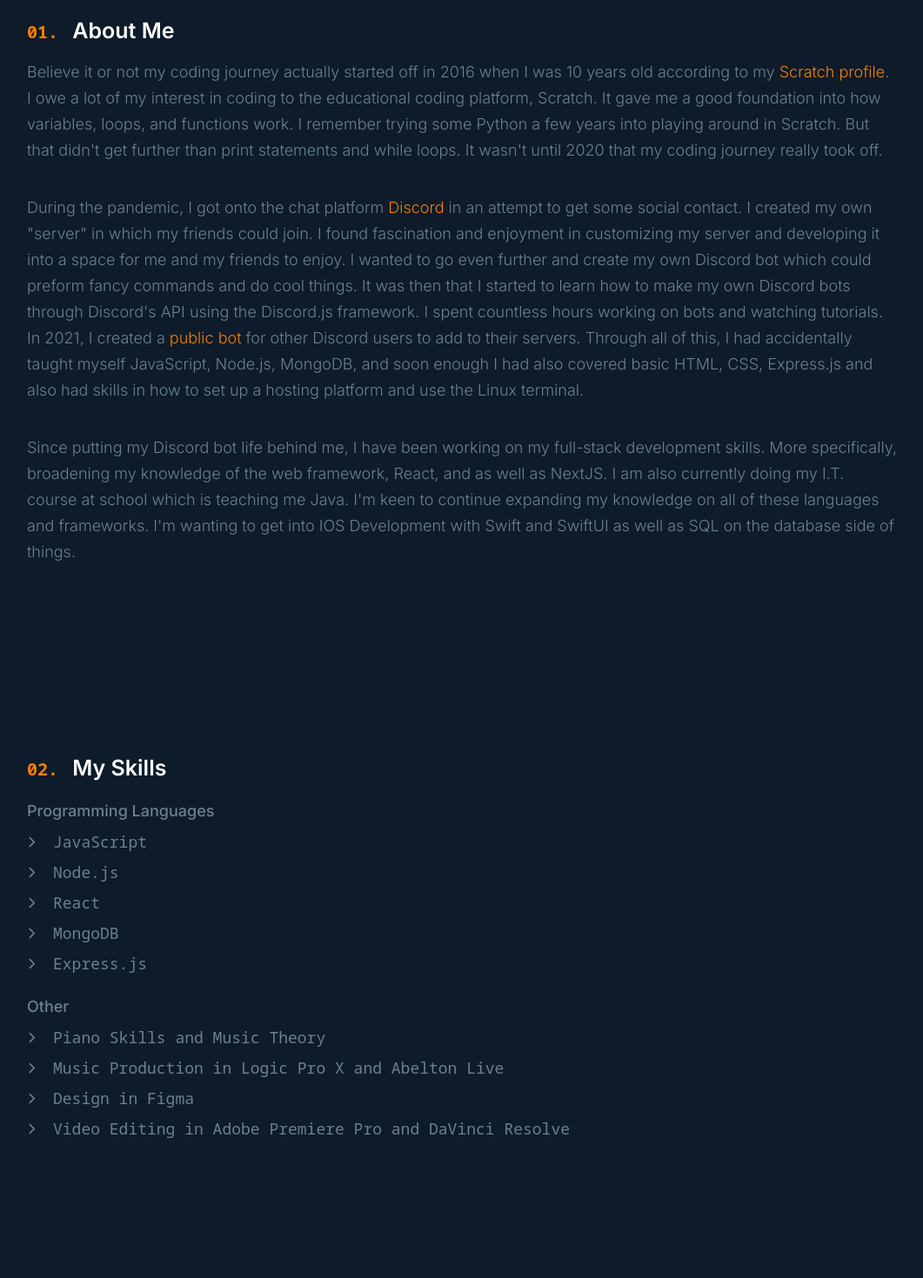
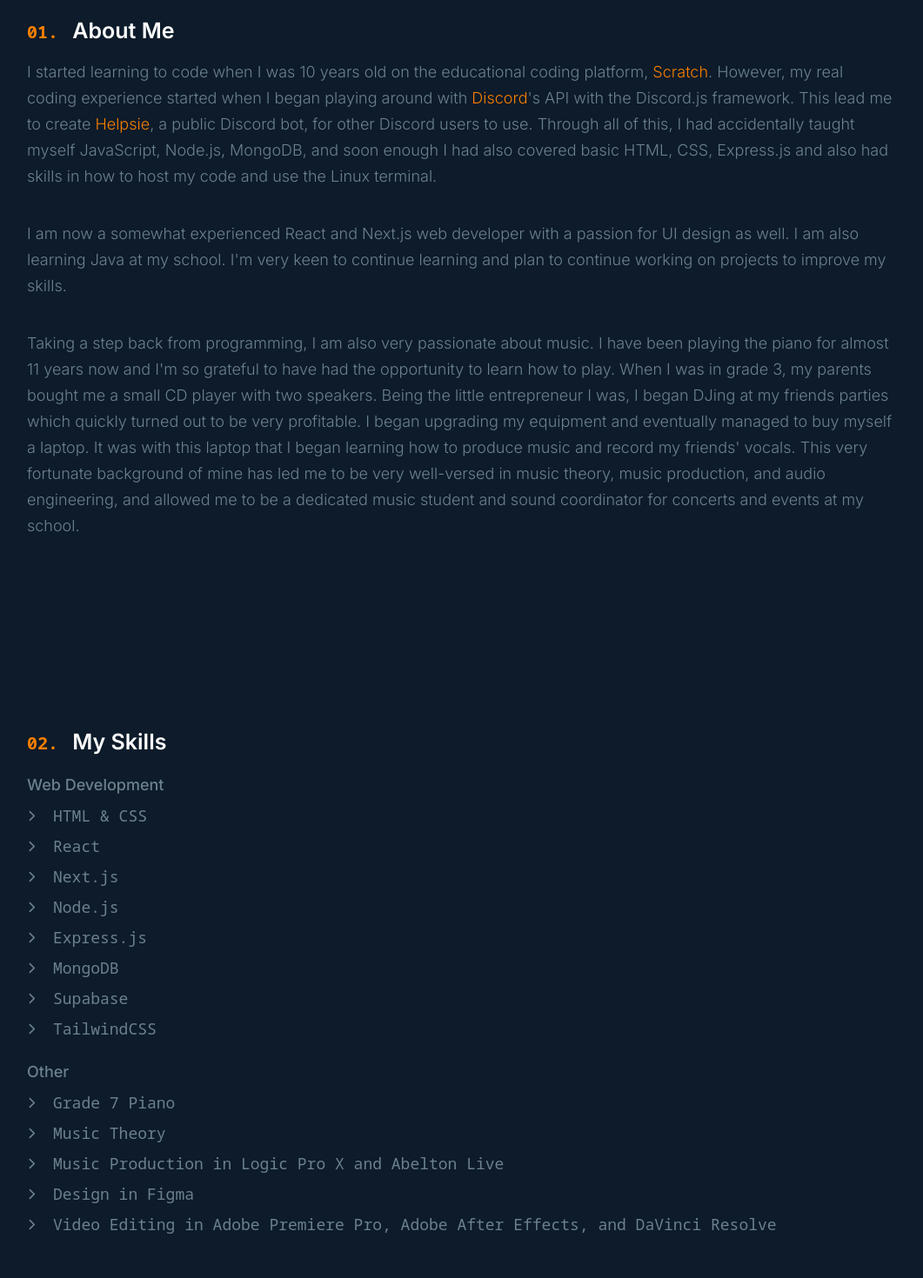
Before and after one commit to jadenstockk/portfolio-website, a React (Create React App) app: page / in a window 1280 px wide. Shown: the part 800-2270 px from the top of the page at 87% size, without its empty margins (109-1170 px from the left). Built offline with nearby package versions, Linux system fonts and the light colour scheme.

Commit message:
Content changes

```diff
--- a/src/assets/projects.json
+++ b/src/assets/projects.json
@@ -1,4 +1,14 @@
 [
+	{
+		"name": "Angel Paws Website",
+		"description": "A website I built for the non-profit organisation Angel Paws Therapy Dogs.",
+		"github": null,
+		"link": "https://angelpaws.org.za",
+		"year": "2023",
+		"date": "2023-04-23",
+		"starred": true,
+		"tags": ["TypeScript", "Next.js", "TailwindCSS", "Supabase"]
+	},
 	{
 		"name": "Gift Redeem Website",
 		"description": "A little web app I made to give more creative gifts to my family for Christmas.",
@@ -7,7 +17,7 @@
 		"year": "2022",
 		"date": "2022-12-25",
 		"starred": true,
-		"tags": ["Node.js", "TypeScript", "Next.js", "TailwindCSS"]
+		"tags": ["TypeScript", "Next.js", "TailwindCSS"]
 	},
 	{
 		"name": "New Year Bot",
@@ -26,7 +36,7 @@
 		"link": "https://jadenstock.com",
 		"year": "2022",
 		"date": "2022-09-01",
-		"starred": true,
+		"starred": false,
 		"tags": ["React", "Node.js", "JavaScript"]
 	},
 	{
@@ -37,7 +47,7 @@
 		"year": "2022",
 		"date": "2022-09-10",
 		"starred": false,
-		"tags": ["React", "Node.js", "JavaScript", "Express"]
+		"tags": ["JavaScript", "React", "Node.js", "Express"]
 	},
 	{
 		"name": "Helpsie",
@@ -47,6 +57,6 @@
 		"year": "2021",
 		"date": "2021-12-10",
 		"starred": false,
-		"tags": ["Node.js", "Discord.js", "JavaScript", "Express"]
+		"tags": ["JavaScript", "Node.js", "Discord.js", "Express.js"]
 	}
 ]
--- a/src/routes/Archive/Archive.jsx
+++ b/src/routes/Archive/Archive.jsx
@@ -1,9 +1,9 @@
-import React from "react";
-import "./Archive.css";
-import projectList from "../../assets/projects.json";
-import starIcon from "../../assets/star.svg";
-import linkIcon from "../../assets/external-link.svg";
-import githubIcon from "../../assets/github.svg";
+import React from "react"
+import "./Archive.css"
+import projectList from "../../assets/projects.json"
+import starIcon from "../../assets/star.svg"
+import linkIcon from "../../assets/external-link.svg"
+import githubIcon from "../../assets/github.svg"
 
 const Archive = () => {
 	return (
@@ -42,9 +42,9 @@
 											if (tag) {
 												return (
 													<div className="mobile-hide project-tag">{tag}</div>
-                        );
+												)
 											} else {
-                        return null;
+												return null
 											}
 										})}
 									</td>
@@ -54,6 +54,7 @@
 												href={project.github}
 												target="_blank"
 												rel="noreferrer noopener"
+												style={{ marginRight: "10px" }}
 											>
 												<img width="18px" src={githubIcon} alt="" />
 											</a>
@@ -69,13 +70,13 @@
 										) : null}
 									</td>
 								</tr>
-              );
+							)
 						})}
 					</table>
 				</div>
 			</section>
 		</div>
-  );
-};
+	)
+}
 
-export default Archive;
+export default Archive
--- a/src/routes/Index/About/About.jsx
+++ b/src/routes/Index/About/About.jsx
@@ -12,49 +12,45 @@
 					<span className="section-number">01.</span> About Me
 				</h2>
 				<p className="description-1">
-					Believe it or not my coding journey actually started off in 2016 when
-					I was 10 years old according to my{" "}
+					I started learning to code when I was 10 years old on the educational
+					coding platform,{" "}
 					<a href={scratchLink} target="_blank" rel="noopener noreferrer">
-						Scratch profile
+						Scratch
 					</a>
-					. I owe a lot of my interest in coding to the educational coding
-					platform, Scratch. It gave me a good foundation into how variables,
-					loops, and functions work. I remember trying some Python a few years
-					into playing around in Scratch. But that didn't get further than print
-					statements and while loops. It wasn't until 2020 that my coding
-					journey really took off.
+					. However, my real coding experience started when I began playing
+					around with{" "}
+					<a href={discordLink} target="_blank" rel="noopener noreferrer">
+						Discord
+					</a>
+					's API with the Discord.js framework. This lead me to create{" "}
+					<a href={helpsieLink} target="_blank" rel="noopener noreferrer">
+						Helpsie
+					</a>
+					, a public Discord bot, for other Discord users to use. Through all of
+					this, I had accidentally taught myself JavaScript, Node.js, MongoDB,
+					and soon enough I had also covered basic HTML, CSS, Express.js and
+					also had skills in how to host my code and use the Linux terminal.
 				</p>
 				<p className="description-1">
-					During the pandemic, I got onto the chat platform{" "}
-					<a href={discordLink} target="_blank" rel="noopener noreferrer">
-						Discord
-					</a>{" "}
-					in an attempt to get some social contact. I created my own "server" in
-					which my friends could join. I found fascination and enjoyment in
-					customizing my server and developing it into a space for me and my
-					friends to enjoy. I wanted to go even further and create my own
-					Discord bot which could preform fancy commands and do cool things. It
-					was then that I started to learn how to make my own Discord bots
-					through Discord's API using the Discord.js framework. I spent
-					countless hours working on bots and watching tutorials. In 2021, I
-					created a{" "}
-					<a href={helpsieLink} target="_blank" rel="noopener noreferrer">
-						public bot
-					</a>{" "}
-					for other Discord users to add to their servers. Through all of this,
-					I had accidentally taught myself JavaScript, Node.js, MongoDB, and
-					soon enough I had also covered basic HTML, CSS, Express.js and also
-					had skills in how to set up a hosting platform and use the Linux
-					terminal.
+					I am now a somewhat experienced React and Next.js web developer with a
+					passion for UI design as well. I am also learning Java at my school.
+					I'm very keen to continue learning and plan to continue working on
+					projects to improve my skills.
 				</p>
 				<p className="description-1">
-					Since putting my Discord bot life behind me, I have been working on my
-					full-stack development skills. More specifically, broadening my
-					knowledge of the web framework, React, and as well as NextJS. I am
-					also currently doing my I.T. course at school which is teaching me
-					Java. I'm keen to continue expanding my knowledge on all of these
-					languages and frameworks. I'm wanting to get into IOS Development with
-					Swift and SwiftUI as well as SQL on the database side of things.
+					Taking a step back from programming, I am also very passionate about
+					music. I have been playing the piano for almost 11 years now and I'm
+					so grateful to have had the opportunity to learn how to play. When I
+					was in grade 3, my parents bought me a small CD player with two
+					speakers. Being the little entrepreneur I was, I began DJing at my
+					friends parties which quickly turned out to be very profitable. I
+					began upgrading my equipment and eventually managed to buy myself a
+					laptop. It was with this laptop that I began learning how to produce
+					music and record my friends' vocals. This very fortunate background of
+					mine has led me to be very well-versed in music theory, music
+					production, and audio engineering, and allowed me to be a dedicated
+					music student and sound coordinator for concerts and events at my
+					school.
 				</p>
 			</div>
 		</section>
--- a/src/routes/Index/Contact/Contact.jsx
+++ b/src/routes/Index/Contact/Contact.jsx
@@ -1,4 +1,4 @@
-import React from "react";
+import React from "react"
 
 const Contact = () => {
 	return (
@@ -6,15 +6,15 @@
 			<div className="wrapper">
 				<h2 className="big-heading-1">Let's get in touch</h2>
 				<p className="description-1">
-          Feel free to contact me should you have a question or proposal, or if
-          you just want to say hi.
+					I'm always open to new opportunities and projects, even if it's just
+					to say hi!
 				</p>
 				<a href="mailto:jaden@jadenstock.com" className="btn">
 					Email me
 				</a>
 			</div>
 		</section>
-  );
-};
+	)
+}
 
-export default Contact;
+export default Contact
--- a/src/routes/Index/Hero/Hero.jsx
+++ b/src/routes/Index/Hero/Hero.jsx
@@ -26,9 +26,9 @@
 					style={{ animationDelay: "500ms" }}
 				>
 					I'm currently making my way through 11th grade in high school. I have
-					a passion for software development and design and I'm currently
-					working on my full-stack development skills. I've built this website
-					to showcase my development journey.
+					a passion for software development, design, and music. I'm always
+					learning and see great value in being open to new perspectives and
+					ideas.
 				</p>
 				<a
 					className="btn fade-up"
--- a/src/routes/Index/Index.css
+++ b/src/routes/Index/Index.css
@@ -38,6 +38,10 @@
 	font-size: 18px;
 	font-weight: 500;
 	margin-top: 20px;
+}
+
+#skills a {
+	color: inherit;
 }
 
 .skill-item {
--- a/src/routes/Index/Skills/Skills.jsx
+++ b/src/routes/Index/Skills/Skills.jsx
@@ -1,4 +1,4 @@
-import React from "react";
+import React from "react"
 
 const Skills = () => {
 	return (
@@ -12,25 +12,40 @@
 					<span className="section-number">02.</span> My Skills
 				</h2>
 				<div className="skills-container description-1">
-          <h3>Programming Languages</h3>
-          <div className="skill-item">JavaScript</div>
+					<div>
+						<h3>Web Development</h3>
+						<div className="skill-item">HTML & CSS</div>
+						<div className="skill-item">
+							<a href="https://react.dev/" target="_blank" rel="noreferrer">
+								React
+							</a>
+						</div>
+						<div className="skill-item">
+							<a href="https://nextjs.org/">Next.js</a>
+						</div>
 						<div className="skill-item">Node.js</div>
-          <div className="skill-item">React</div>
+						<div className="skill-item">Express.js</div>
 						<div className="skill-item">MongoDB</div>
-          <div className="skill-item">Express.js</div>
+						<div className="skill-item">Supabase</div>
+						<div className="skill-item">TailwindCSS</div>
+					</div>
+					<div>
 						<h3>Other</h3>
-          <div className="skill-item">Piano Skills and Music Theory</div>
+						<div className="skill-item">Grade 7 Piano</div>
+						<div className="skill-item">Music Theory</div>
 						<div className="skill-item">
 							Music Production in Logic Pro X and Abelton Live
 						</div>
 						<div className="skill-item">Design in Figma</div>
 						<div className="skill-item">
-            Video Editing in Adobe Premiere Pro and DaVinci Resolve
+							Video Editing in Adobe Premiere Pro, Adobe After Effects, and
+							DaVinci Resolve
+						</div>
 					</div>
 				</div>
 			</div>
 		</section>
-  );
-};
+	)
+}
 
-export default Skills;
+export default Skills
```
Also changed, not shown: src/main.css (indentation only). Lines whose indentation alone changed are shown as unchanged.
